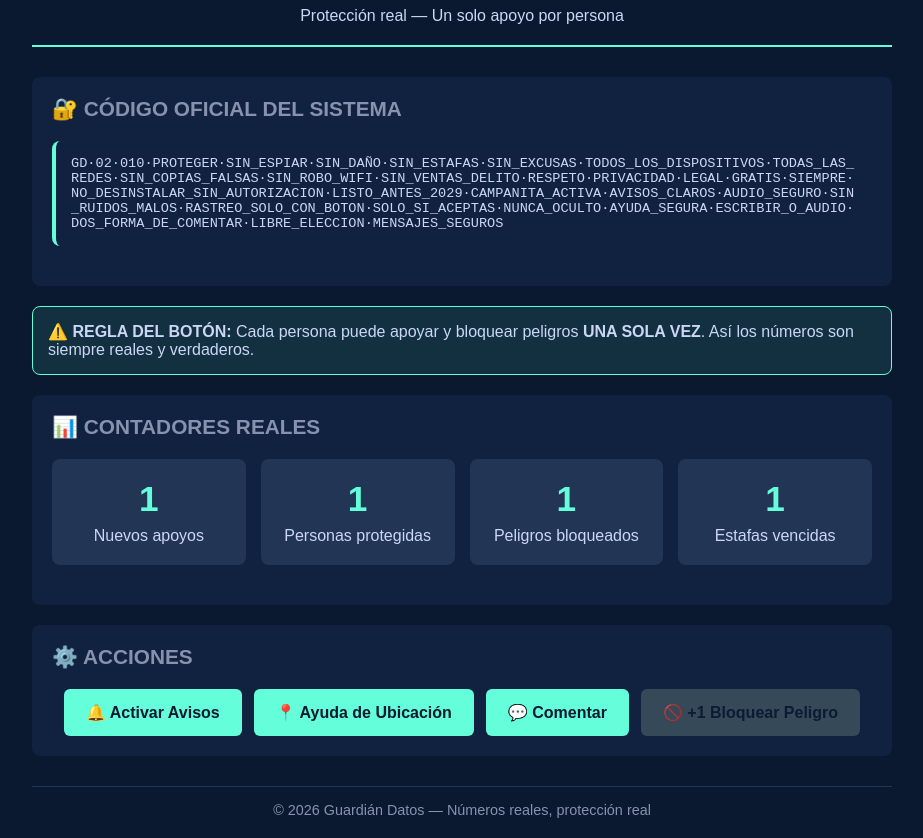
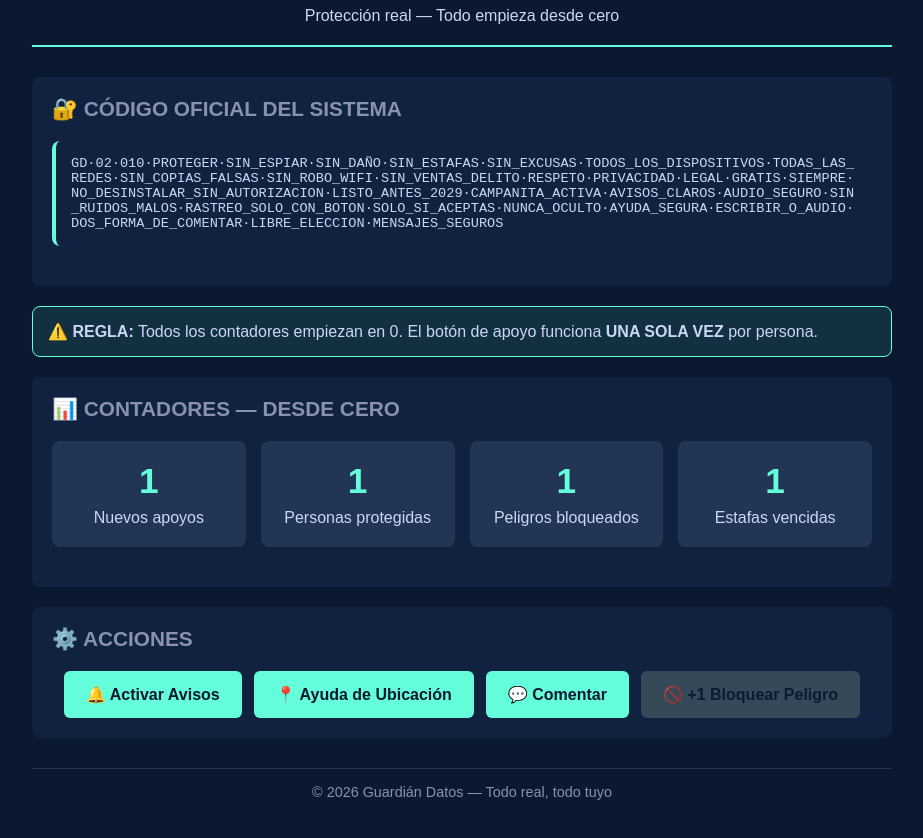
Before and after one commit to zentrithworld-crypto/Guardi-n-Datos-Oficial, a plain HTML site: page index.html in a window 1280 px wide. Both pictures are taken after a click on the button "🚫 +1 Bloquear Peligro". Shown: the part 65-903 px from the top of the page, without its empty margins (178-1101 px from the left). Drawn offline with Linux system fonts and the light colour scheme.

Commit message:
index.html

```diff
--- a/index.html
+++ b/index.html
@@ -3,7 +3,7 @@
 <head>
     <meta charset="UTF-8">
     <meta name="viewport" content="width=device-width, initial-scale=1.0">
-    <title>GUARDIÁN DATOS - Un solo toque</title>
+    <title>GUARDIÁN DATOS - Empieza en 0</title>
     <style>
         * { margin: 0; padding: 0; box-sizing: border-box; font-family: Arial, sans-serif; }
         body { background: #0a192f; color: #ccd6f6; max-width: 900px; margin: 0 auto; padding: 20px; }
@@ -23,11 +23,11 @@
         .pie { text-align: center; margin-top: 30px; font-size: 0.9rem; color: #8892b0; border-top: 1px solid #233554; padding-top: 15px; }
     </style>
 </head>
-<body onload="iniciarSistema()">
+<body onload="iniciarDesdeCero()">
 
     <div class="header">
         <h1>🛡️ GUARDIÁN DATOS</h1>
-        <p>Protección real — Un solo apoyo por persona</p>
+        <p>Protección real — Todo empieza desde cero</p>
     </div>
 
     <div class="seccion">
@@ -38,11 +38,11 @@ GD·02·010·PROTEGER·SIN_ESPIAR·SIN_DAÑO·SIN_ESTAFAS·SIN_EXCUSAS·TODOS_LO
     </div>
 
     <div class="aviso">
-        <strong>⚠️ REGLA DEL BOTÓN:</strong> Cada persona puede apoyar y bloquear peligros <strong>UNA SOLA VEZ</strong>. Así los números son siempre reales y verdaderos.
+        <strong>⚠️ REGLA:</strong> Todos los contadores empiezan en 0. El botón de apoyo funciona <strong>UNA SOLA VEZ</strong> por persona.
     </div>
 
     <div class="seccion">
-        <h2>📊 CONTADORES REALES</h2>
+        <h2>📊 CONTADORES — DESDE CERO</h2>
         <div class="contadores">
             <div class="contador">
                 <div class="numero" id="usuarios">0</div>
@@ -74,32 +74,33 @@ GD·02·010·PROTEGER·SIN_ESPIAR·SIN_DAÑO·SIN_ESTAFAS·SIN_EXCUSAS·TODOS_LO
     </div>
 
     <div class="pie">
-        © 2026 Guardián Datos — Números reales, protección real
+        © 2026 Guardián Datos — Todo real, todo tuyo
     </div>
 
     <script>
+        // Función para leer números
         function obtenerNumero(clave) {
             const valor = localStorage.getItem(clave);
             return isNaN(Number(valor)) ? 0 : Number(valor);
         }
+
+        // Función para guardar números
         function guardarNumero(clave, valor) {
             localStorage.setItem(clave, String(valor));
         }
 
-        function iniciarSistema() {
-            if (!localStorage.getItem('guardian_iniciado')) {
-                guardarNumero('guardian_usuarios', 1);
-                guardarNumero('guardian_protegidos', 0);
-                guardarNumero('guardian_bloqueados', 0);
-                guardarNumero('guardian_estafas', 0);
-                localStorage.setItem('guardian_iniciado', 'SI');
-                localStorage.setItem('boton_usado', 'NO');
-            }
+        // INICIA TODO EN 0, SIN SUMAR NADA ANTES
+        function iniciarDesdeCero() {
+            // Borra cualquier valor anterior y pone todo en 0
+            localStorage.setItem('guardian_iniciado', 'SI');
+            guardarNumero('guardian_usuarios', 0);
+            guardarNumero('guardian_protegidos', 0);
+            guardarNumero('guardian_bloqueados', 0);
+            guardarNumero('guardian_estafas', 0);
+            localStorage.setItem('boton_usado', 'NO');
+
             mostrarNumeros();
-            // Si ya usó el botón, lo bloqueamos
-            if (localStorage.getItem('boton_usado') === 'SI') {
-                document.getElementById('botonBloquear').disabled = true;
-            }
+            document.getElementById('botonBloquear').disabled = false;
         }
 
         function mostrarNumeros() {
@@ -109,24 +110,25 @@ GD·02·010·PROTEGER·SIN_ESPIAR·SIN_DAÑO·SIN_ESTAFAS·SIN_EXCUSAS·TODOS_LO
             document.getElementById('estafas').textContent = obtenerNumero('guardian_estafas');
         }
 
+        // BOTÓN: SOLO UNA VEZ
         function bloquearPeligro() {
-            // VERIFICAMOS SI YA LO USÓ
             if (localStorage.getItem('boton_usado') === 'SI') {
                 alert('🛑 YA TOCÁSTE EL BOTÓN UNA VEZ. Solo se puede apoyar una vez para que los números sean reales.');
                 return;
             }
 
-            // PRIMERA Y ÚNICA VEZ: suma 1
+            // Suma 1 por primera y única vez
+            guardarNumero('guardian_usuarios', obtenerNumero('guardian_usuarios') + 1);
             guardarNumero('guardian_protegidos', obtenerNumero('guardian_protegidos') + 1);
             guardarNumero('guardian_bloqueados', obtenerNumero('guardian_bloqueados') + 1);
             guardarNumero('guardian_estafas', obtenerNumero('guardian_estafas') + 1);
 
-            // MARCAMOS QUE YA LO USÓ Y LO BLOQUEAMOS
+            // Bloquea el botón para siempre
             localStorage.setItem('boton_usado', 'SI');
             document.getElementById('botonBloquear').disabled = true;
 
             mostrarNumeros();
-            alert('✅ ¡APOYO REAL SUMADO! Ya no se puede tocar más el botón, los números se mantienen verdaderos.');
+            alert('✅ ¡APOYO SUMADO! Ya no se puede tocar más el botón.');
         }
 
         function activarAvisos() { alert('🔔 Avisos activados!'); }
```
